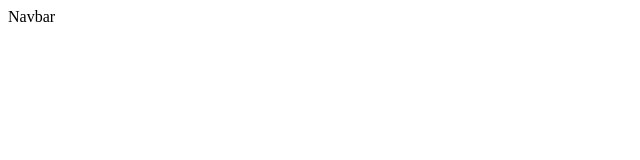
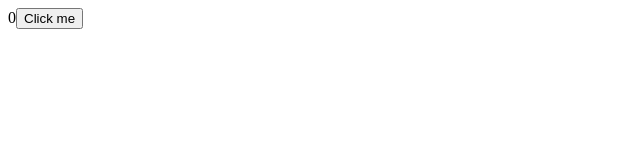
Before and after one commit to OrlandoJim24/to-do-list, a React (Vite) app: page / in a window 1280 px wide. Shown: the top 160 px of the page, without its empty margins (0-640 px from the left). Built offline with nearby package versions, Linux system fonts and the light colour scheme.

Commit message:
Implement basic state management using useState hook with click counter example

```diff
--- a/src/App.jsx
+++ b/src/App.jsx
@@ -1,12 +1,23 @@
-import Navbar from "./components/Navbar"
+import { useState } from "react";
 
 const App = () => {
+
+  const [x, setx] = useState(0);
+
+  const btnClick = () => {
+    console.log("Clicked");
+    setx(x + 1);
+    console.log(x);
+  };
+
   return (
     <div>
-      <Navbar/>
+      {x}
+      <button onClick={() => { btnClick(); }}>
+        Click me
+      </button>
     </div>
-  )
-}
+  );
+};
 
-
-export default App
+export default App;
--- a/src/components/Navbar.jsx
+++ /dev/null
@@ -1,7 +0,0 @@
-const Navbar = () => {
-  return (
-    <div>Navbar</div>
-  )
-}
-
-export default Navbar
```
